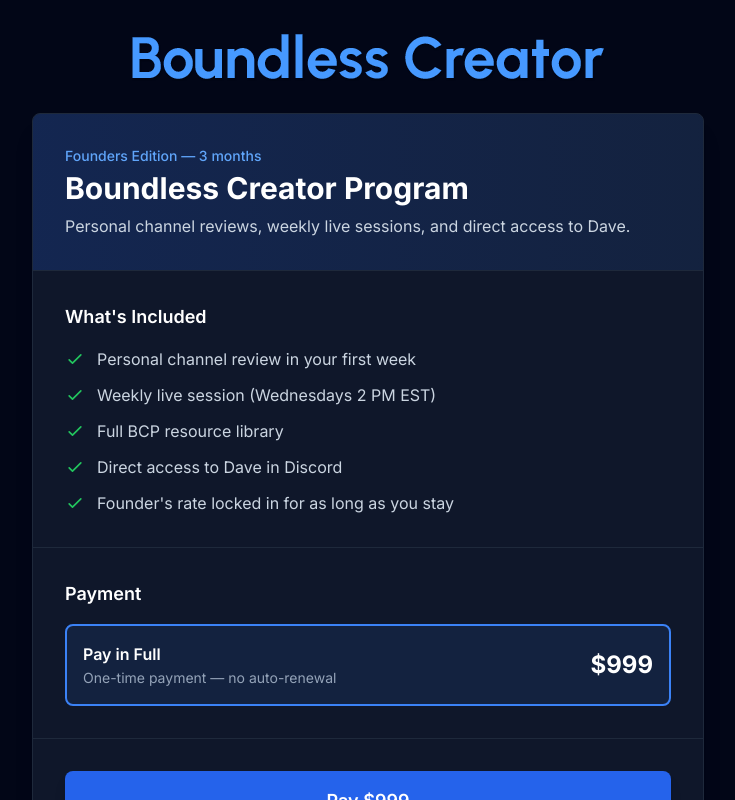
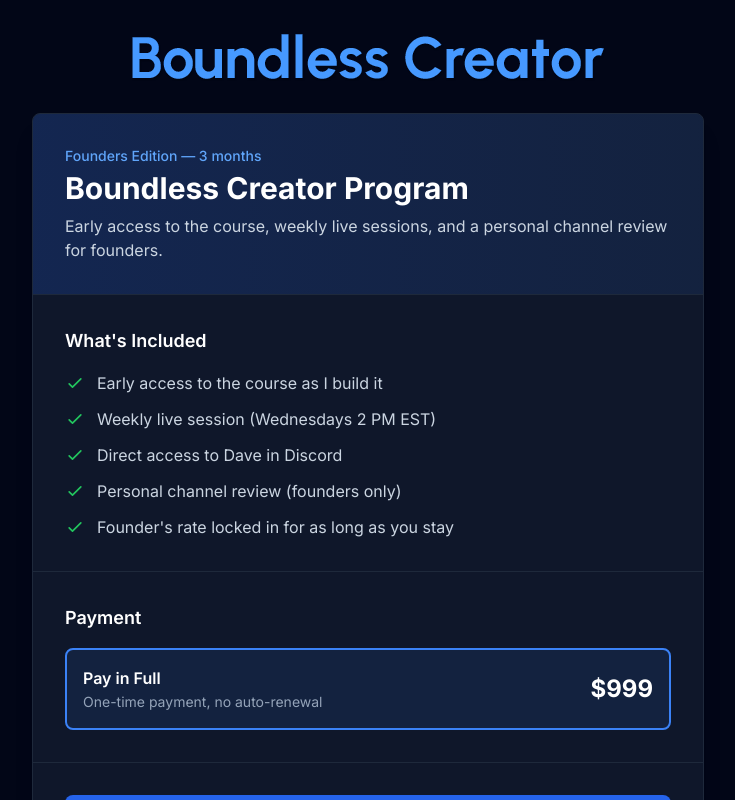
Before and after one commit to davejeltema3/bcp-program, a Next.js app: page / in a window 1280 px wide. Shown: the top 800 px of the page, without its empty margins (272-1007 px from the left). Built offline with nearby package versions, Linux system fonts and the light colour scheme.

Commit message:
Update copy: course-first positioning, founders bonus framing, fix em dash

```diff
--- a/app/join/page.tsx
+++ b/app/join/page.tsx
@@ -88,7 +88,7 @@ export default function JoinPage() {
               Boundless Creator Program
             </h1>
             <p className="text-slate-300">
-              Personal channel reviews, weekly live sessions, and direct access to Dave.
+              Early access to the course, weekly live sessions, and a personal channel review for founders.
             </p>
           </div>
 
@@ -99,10 +99,10 @@ export default function JoinPage() {
             </h2>
             <ul className="space-y-3">
               {[
-                'Personal channel review in your first week',
+                'Early access to the course as I build it',
                 'Weekly live session (Wednesdays 2 PM EST)',
-                'Full BCP resource library',
                 'Direct access to Dave in Discord',
+                'Personal channel review (founders only)',
                 'Founder\'s rate locked in for as long as you stay',
               ].map((feature, i) => (
                 <li key={i} className="flex items-start gap-3">
@@ -133,7 +133,7 @@ export default function JoinPage() {
                   <div className="flex items-center justify-between">
                     <div>
                       <div className="font-semibold text-white">Pay in Full</div>
-                      <div className="text-sm text-slate-400 mt-0.5">One-time payment — no auto-renewal</div>
+                      <div className="text-sm text-slate-400 mt-0.5">One-time payment, no auto-renewal</div>
                     </div>
                     <div className="text-2xl font-bold text-white">$999</div>
                   </div>
--- a/app/page.tsx
+++ b/app/page.tsx
@@ -133,7 +133,7 @@ export default function HomePage() {
               Boundless Creator Program
             </h1>
             <p className="text-slate-300">
-              Personal channel reviews, weekly live sessions, and direct access to Dave.
+              Early access to the course, weekly live sessions, and a personal channel review for founders.
             </p>
           </div>
 
@@ -144,10 +144,10 @@ export default function HomePage() {
             </h2>
             <ul className="space-y-3">
               {[
-                'Personal channel review in your first week',
+                'Early access to the course as I build it',
                 'Weekly live session (Wednesdays 2 PM EST)',
-                'Full BCP resource library',
                 'Direct access to Dave in Discord',
+                'Personal channel review (founders only)',
                 'Founder\'s rate locked in for as long as you stay',
               ].map((feature, i) => (
                 <li key={i} className="flex items-start gap-3">
@@ -179,7 +179,7 @@ export default function HomePage() {
                   <div className="flex items-center justify-between">
                     <div>
                       <div className="font-semibold text-white">Pay in Full</div>
-                      <div className="text-sm text-slate-400 mt-0.5">One-time payment — no auto-renewal</div>
+                      <div className="text-sm text-slate-400 mt-0.5">One-time payment, no auto-renewal</div>
                     </div>
                     <div className="text-2xl font-bold text-white">$999</div>
                   </div>
```
